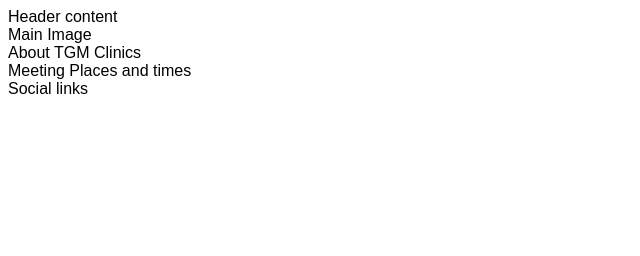
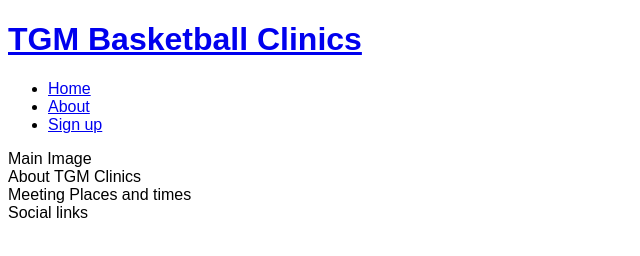
Before and after one commit to RTGuinn/TGM-Signup, a plain HTML site: page index.html in a window 1280 px wide. Shown: the whole page, without its empty margins (0-640 px from the left). Drawn offline with Linux system fonts and the light colour scheme.

Commit message:
Add basic header structure for site

```diff
--- a/index.html
+++ b/index.html
@@ -1,5 +1,6 @@
 <!DOCTYPE html>
 <html lang="en">
+
 <head>
     <meta charset="UTF-8">
     <!--<meta http-equiv="X-UA-Compatible" content="IE=edge"> -->
@@ -10,8 +11,26 @@
     <link rel="stylesheet" href="assets/css/style.css">
     <title>TGM Basketball clinic</title>
 </head>
+
 <body>
-    <header>Header content</header>
+    <header>
+        <a href="index.html">
+            <h1>TGM Basketball Clinics</h1>
+        </a>
+        <nav>
+            <ul>
+                <li>
+                    <a href="index.htmk">Home</a>
+                </li>
+                <li>
+                    <a href="#">About</a>
+                </li>
+                <li>
+                    <a href="#">Sign up</a>
+                </li>
+            </ul>
+        </nav>
+    </header>
     <section>
         Main Image
     </section>
@@ -26,4 +45,5 @@
         Social links
     </footer>
 </body>
+
 </html>
```
